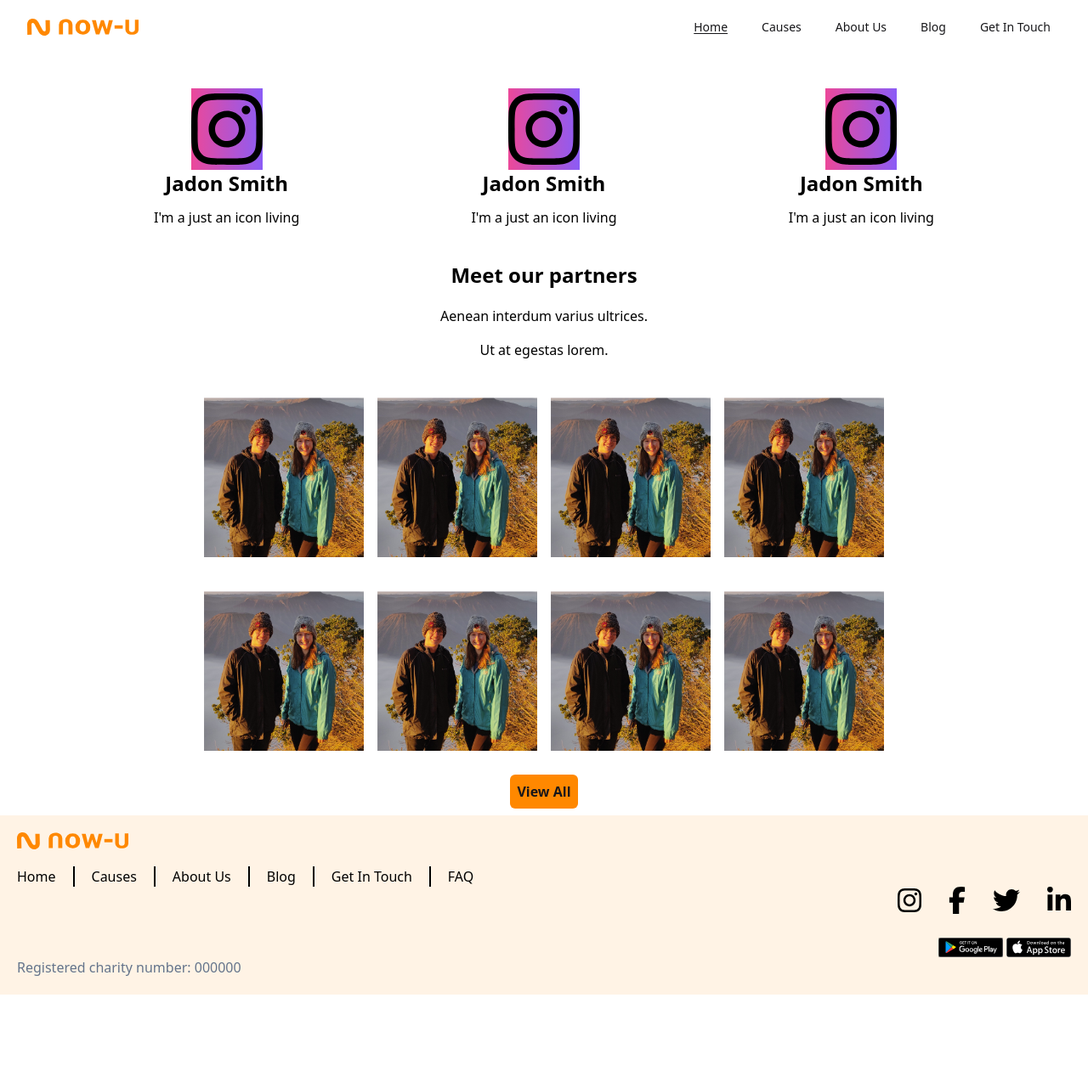
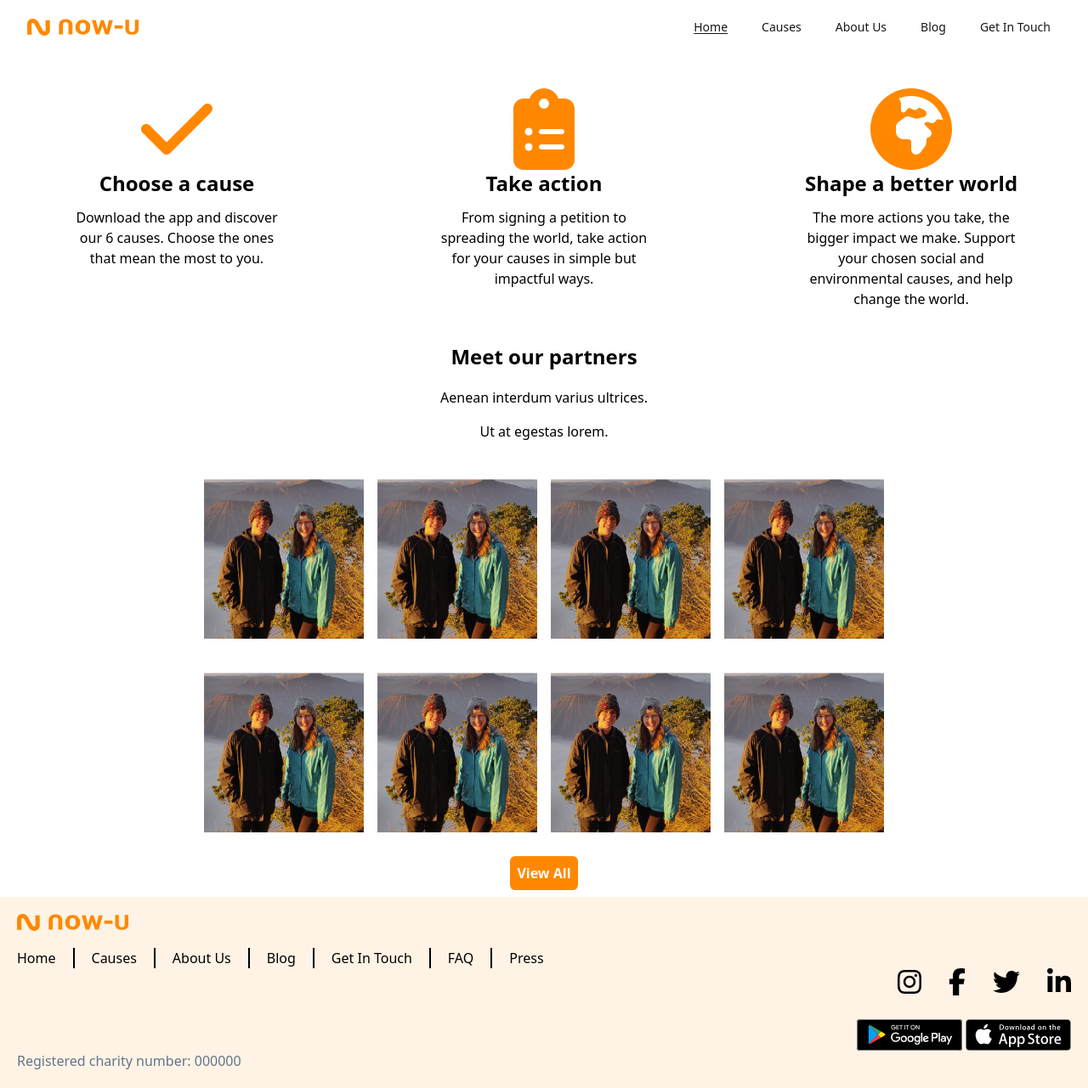
Before and after one commit to now-u/now-u-web, a React (Vite) app: page / in a window 1280 px wide. Shown: the whole page at 85% size. Before the commit the page ends 1171 px from the top, so only its background shows below. Built offline with nearby package versions, Linux system fonts and the light colour scheme.

Commit message:
refactored the FAQ page creating an AnswerTile and QuestionTile

```diff
--- a/src/App.tsx
+++ b/src/App.tsx
@@ -8,6 +8,7 @@ import { FAQPage } from "@/pages/FAQ";
 import { Footer } from "@/components/Footer";
 import { GetInTouch } from "./pages/GetInTouch";
 import { Blog } from "./pages/Blog";
+import { Press } from "./pages/Press";
 
 export default function App() {
   return (
@@ -22,6 +23,7 @@ export default function App() {
           <Route path={PageRoute.BLOG} element={<Blog />} />
           <Route path={PageRoute.GET_IN_TOUCH} element={<GetInTouch />} />
           <Route path={PageRoute.FAQ} element={<FAQPage />} />
+          <Route path={PageRoute.PRESS} element={<Press />} />
         </Routes>
 
         <Footer />
--- a/src/components/Button.tsx
+++ b/src/components/Button.tsx
@@ -8,7 +8,7 @@ interface ButtonProps {
 export const Button = (props: ButtonProps): JSX.Element => {
   return (
     <button
-      className="bg-orange text-black font-bold my-2 py-2 px-2 rounded-md hover:drop-shadow-xl hover:-translate-y-[0.1rem] active:translate-y-[0.2rem] active:drop-shadow-md"
+      className="bg-orange text-white font-bold my-2 py-2 px-2 rounded-md hover:drop-shadow-xl hover:-translate-y-[0.1rem] active:translate-y-[0.2rem] active:drop-shadow-md"
       onClick={props.onClick}
     >
       {props.buttonText}
--- a/src/components/Footer.tsx
+++ b/src/components/Footer.tsx
@@ -21,6 +21,7 @@ import {
 const navigation: NamedRoute[] = [
   ...headerNavigation,
   { text: "FAQ", to: Route.FAQ },
+  { text: "Press", to: Route.PRESS },
 ];
 
 const socialMediaLinks: Array<{ icon: IconDefinition; link: string }> = [
@@ -51,9 +52,13 @@ export const Footer = (): JSX.Element => {
         alt="now-u"
       />
       <div className="flex flex-col">
-        <div className="grid grid-cols-2 grid-rows-3 text-center mb-5 md:mb-0 md:flex md:divide-x-2 md:divide-current">
+        <div className="grid grid-cols-2 grid-rows-3 text-center mb-5 lg:mb-0 md:flex md:divide-x-2 md:divide-current">
           {navigation.map((route) => (
-            <Link className="px-5 md:first:pl-0" key={route.text} to={route.to}>
+            <Link
+              className="hover:underline px-5 md:first:pl-0"
+              key={route.text}
+              to={route.to}
+            >
               {" "}
               {route.text}{" "}
             </Link>
@@ -63,7 +68,7 @@ export const Footer = (): JSX.Element => {
           {socialMediaLinks.map((socialMedia) => {
             return (
               <FontAwesomeIcon
-                className="hover:cursor-pointer"
+                className="hover:cursor-pointer hover:text-orange"
                 size="2xl"
                 icon={socialMedia.icon}
                 key={socialMedia.link}
@@ -76,7 +81,7 @@ export const Footer = (): JSX.Element => {
         <div className="flex justify-center md:justify-end pt-4 mb-5 md:mb-0">
           {[GooglePlayBadgeType, AppleStoreBadgeType].map((type) => {
             return (
-              <div className="w-20 pl-1" key={type.link}>
+              <div className="w-32 pl-1" key={type.link}>
                 {" "}
                 <AppStoreBadge type={type} />{" "}
               </div>
--- a/src/components/IconRow.tsx
+++ b/src/components/IconRow.tsx
@@ -1,15 +1,11 @@
-import { FontAwesomeIcon } from "@fortawesome/react-fontawesome";
 import {} from "@fortawesome/free-brands-svg-icons";
 
-import {
-  faInstagram,
-  faTwitter,
-  faFacebookF,
-  faLinkedinIn,
-  IconDefinition,
-} from "@fortawesome/free-brands-svg-icons";
+import { FontAwesomeIcon } from "@fortawesome/react-fontawesome";
 
 import { TitleText, SubTitleText } from "./PageHeader";
+import {
+  IconDefinition,
+} from "@fortawesome/free-solid-svg-icons";
 
 interface IconTileProps {
   icon: IconDefinition;
@@ -17,32 +13,10 @@ interface IconTileProps {
   subtitle: string;
 }
 
-export const icons = [
-  {
-    icon: faInstagram,
-    title: "Jadon Smith",
-    subtitle: "I'm a just an icon living",
-  },
-  {
-    icon: faInstagram,
-    title: "Jadon Smith",
-    subtitle: "I'm a just an icon living",
-  },
-  {
-    icon: faInstagram,
-    title: "Jadon Smith",
-    subtitle: "I'm a just an icon living",
-  },
-];
-
 const IconTile = (props: IconTileProps): JSX.Element => {
   return (
     <div className="text-center py-5 md:py-0">
-      <FontAwesomeIcon
-        className="bg-gradient-to-r from-pink-500 to-violet-500"
-        size="6x"
-        icon={props.icon}
-      />
+      <FontAwesomeIcon className="text-orange" size="6x" icon={props.icon} />
       <TitleText text={props.title} />
       <SubTitleText text={props.subtitle} />
     </div>
@@ -51,7 +25,7 @@ const IconTile = (props: IconTileProps): JSX.Element => {
 
 export const IconRow = (props: { iconList: IconTileProps[] }): JSX.Element => {
   return (
-    <div className="flex flex-col md:flex-row justify-around my-10 px-5 lg:px-20 w-full">
+    <div className="flex flex-col md:grid md:grid-cols-3 md:gap-x-20 lg:gap-x-44 justify-around my-10 px-5 lg:px-20 w-full">
       {props.iconList.map((icon) => (
         <IconTile
           icon={icon.icon}
--- a/src/components/CircularPortraitGrid.tsx
+++ b/src/components/TeamGrid.tsx
@@ -34,7 +34,7 @@ const CircularPortraitTile = (props: {
   );
 };
 
-export const CircularPortraitGrid = (): JSX.Element => {
+export const TeamGrid = (): JSX.Element => {
   return (
     <div>
       <div className="hidden md:grid md:grid-rows-2 md:grid-cols-3 text-center">
--- a/src/pages/About.tsx
+++ b/src/pages/About.tsx
@@ -6,12 +6,13 @@ import {
   PageSection,
 } from "@/components/PageHeader";
 import Elgars from "@/assets/images/elgars.png";
-import { CircularPortraitGrid } from "@/components/CircularPortraitGrid";
-import { IconRow, icons } from "@/components/IconRow";
+import { TeamGrid } from "@/components/TeamGrid";
+import { IconRow } from "@/components/IconRow";
+import { icons } from "@/pages/Home";
 
 export const About = (): JSX.Element => {
   return (
-  <div>
+    <div>
       <PageHeader
         title="About Us"
         body={[
@@ -44,7 +45,7 @@ export const About = (): JSX.Element => {
           />
         </div>
         <div className="flex-1">
-          <CircularPortraitGrid />
+          <TeamGrid />
         </div>
       </div>
       <IconRow iconList={icons} />
--- a/src/pages/FAQ.tsx
+++ b/src/pages/FAQ.tsx
@@ -1,6 +1,34 @@
 import React from "react";
 
 import { TitleText } from "@/components/PageHeader";
+
+const AnswerTile = (props: { answer: string }): JSX.Element => {
+  return (
+    <div className="bg-slate-50 my-5 h-32 text-center flex flex-col justify-center">
+      {props.answer}
+    </div>
+  );
+};
+
+const QuestionTile = (props: {
+  question: string;
+  value: string;
+  settingFunction: Function;
+}): JSX.Element => {
+  return (
+    <button
+      value={props.value}
+      onClick={(event) =>
+        props.settingFunction(
+          parseInt((event.target as HTMLButtonElement).value)
+        )
+      }
+      className="bg-cream h-32 justify-center hover:-translate-y-1 active:translate-y-1 hover:drop-shadow-md active:drop-shadow-sm"
+    >
+      {props.question}
+    </button>
+  );
+};
 
 export const FAQPage = (): JSX.Element => {
   const numList = [0, 1, 2, 3, 4, 5, 6, 7, 8, 9, 10];
@@ -25,29 +53,21 @@ export const FAQPage = (): JSX.Element => {
   const questions = questionAndAnswers.map((el) => el.Q);
   const answers = questionAndAnswers.map((el) => el.A);
 
-  const [interestingNum, setInterestingNum] = React.useState(0);
+  const [QuestionIndex, setQuestionIndex] = React.useState(0);
 
   return (
     <div>
       <div className="bg-gradient-to-b from-gradlight to-graddark grid place-items-center px-5 py-20">
         <TitleText text="FAQs" />
       </div>
-      <div className="bg-slate-50 my-5 h-32 text-center flex flex-col justify-center">
-        {answers[interestingNum]}
-      </div>
+      <AnswerTile answer={answers[QuestionIndex]} />
       <div className="grid grid-rows-2 gap-4 grid-cols-5 mb-5">
         {numList.slice(1).map((num) => (
-          <button
-            value={num}
-            onClick={(event) =>
-              setInterestingNum(
-                parseInt((event.target as HTMLButtonElement).value)
-              )
-            }
-            className="bg-cream h-32 justify-center"
-          >
-            {questions[num]}
-          </button>
+          <QuestionTile
+            value={num.toString()}
+            question={questions[num]}
+            settingFunction={setQuestionIndex}
+          />
         ))}
       </div>
     </div>
--- a/src/pages/Home.tsx
+++ b/src/pages/Home.tsx
@@ -3,7 +3,35 @@ import { Button } from "../components/Button";
 
 import { TitleBodyButton } from "@/components/PageHeader";
 import { PartnerGrid, partners } from "@/components/PartnerGrid";
-import { IconRow, icons } from "@/components/IconRow";
+import { IconRow } from "@/components/IconRow";
+
+import {
+  IconDefinition,
+  faCheck,
+  faClipboardList,
+  faEarthAfrica,
+} from "@fortawesome/free-solid-svg-icons";
+
+export const icons = [
+  {
+    icon: faCheck,
+    title: "Choose a cause",
+    subtitle:
+      "Download the app and discover our 6 causes. Choose the ones that mean the most to you.",
+  },
+  {
+    icon: faClipboardList,
+    title: "Take action",
+    subtitle:
+      "From signing a petition to spreading the world, take action for your causes in simple but impactful ways.",
+  },
+  {
+    icon: faEarthAfrica,
+    title: "Shape a better world",
+    subtitle:
+      "The more actions you take, the bigger impact we make. Support your chosen social and environmental causes, and help change the world.",
+  },
+];
 
 export const Home = (): JSX.Element => {
   return (
--- /dev/null
+++ b/src/pages/Press.tsx
@@ -0,0 +1,5 @@
+import React from "react";
+
+export const Press = (): JSX.Element => {
+  return <div>Hello</div>;
+};
--- a/src/utils/constants.ts
+++ b/src/utils/constants.ts
@@ -5,6 +5,7 @@ export enum Route {
   BLOG = "/blog",
   GET_IN_TOUCH = "/get-in-touch",
   FAQ = "/FAQ",
+  PRESS = '/press'
 }
 
 export const APPLE_STORE_URL =
```
Also changed, not shown: src/pages/Blog.tsx (+104 -1 lines).
